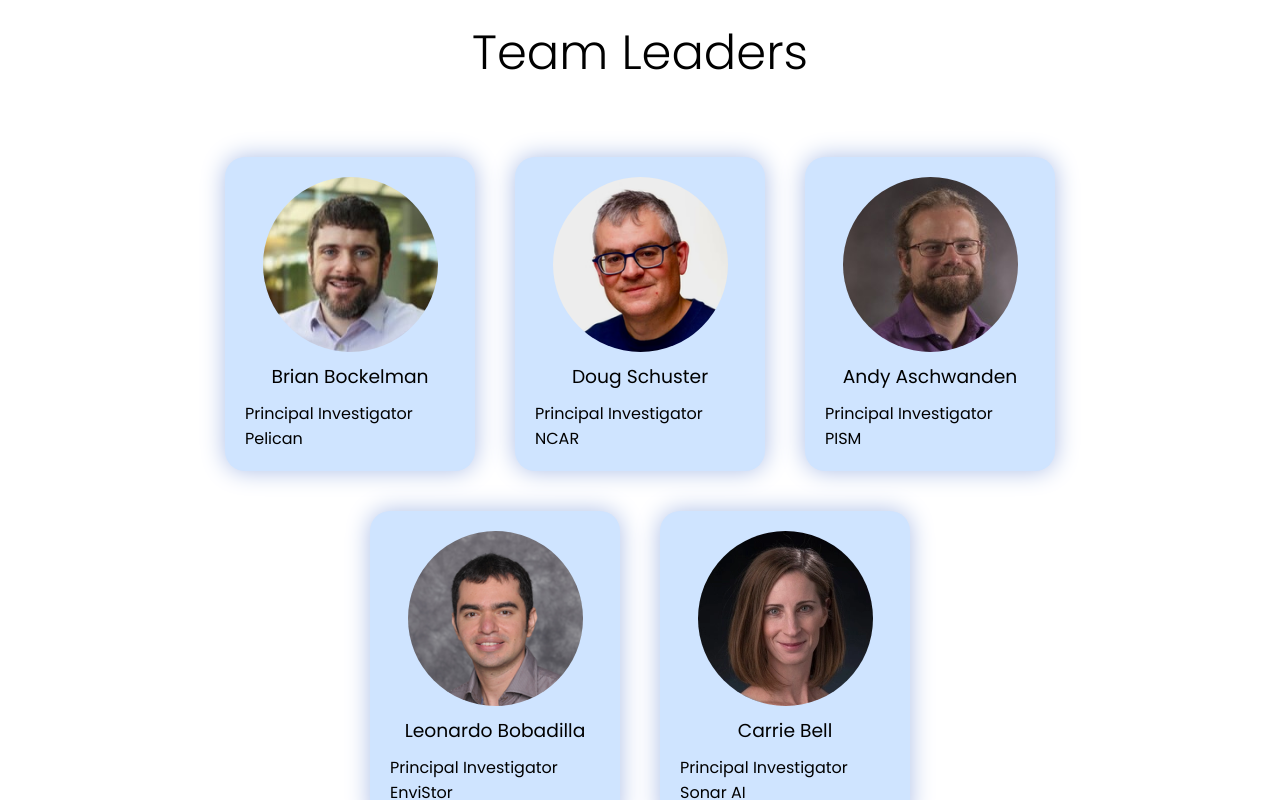
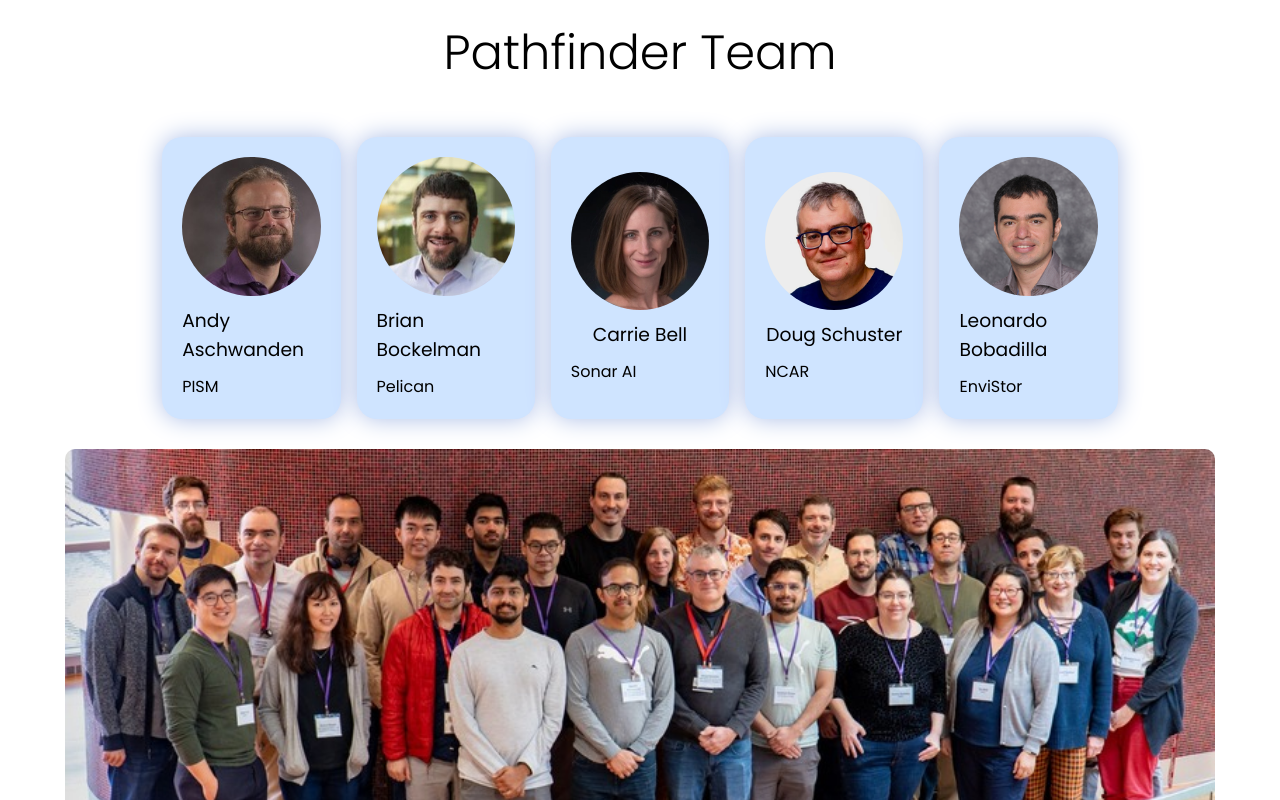
Before and after one commit to djw8605/pathfinders-website, a Next.js app: page / in a window 1280 px wide. Shown: the part 1700-2500 px from the top of the page. Built offline with nearby package versions, Linux system fonts and the light colour scheme.

Commit message:
Small tweaks

```diff
--- a/src/components/Tagline/Graphic.tsx
+++ b/src/components/Tagline/Graphic.tsx
@@ -15,7 +15,8 @@ const graphicContainer: CSSProperties = {
   justifyContent: "space-between",
   width: "100%",
   height: "100%",
-  opacity: 0.03,
+
+  opacity: ".2"
 };
 
 const leftEndcap: SxProps = {
--- a/src/components/Tagline/index.tsx
+++ b/src/components/Tagline/index.tsx
@@ -1,4 +1,5 @@
-import { Box, SxProps } from "@mui/material";
+import {Box, SxProps} from "@mui/material";
+import {Grid} from "@mui/system";
 import { CSSProperties } from "react";
 import Balancer from "react-wrap-balancer";
 import Graphic from "./Graphic";
@@ -46,13 +47,15 @@ const Tagline = () => {
     <Box sx={taglineContainer}>
       <Graphic />
       <Box sx={text}>
-        <span style={taglineText}>
-          <Balancer>
-            Advancing Earth Science and Innovating Data Access and Sharing
-          </Balancer>
-        </span>
-        <br />
-        <br />
+        <Grid container justifyContent={'center'} pb={1}>
+          <Grid size={{xs: 12, md: 10, lg: 8}}>
+            <span style={taglineText}>
+              <Balancer>
+                Advancing Earth Science and Innovating Data Access and Sharing
+              </Balancer>
+            </span>
+          </Grid>
+        </Grid>
         <Box sx={subtextContainer}>
           <span style={subtext}>
             A collaboration between 5 projects, working to innovate science-led
--- a/src/components/Team/People.tsx
+++ b/src/components/Team/People.tsx
@@ -1,5 +1,6 @@
 import { Box, SxProps } from "@mui/material";
 import PersonCard from "./PersonCard";
+import {Grid} from "@mui/system";
 
 const container: SxProps = {
   display: "flex",
@@ -7,54 +8,61 @@ const container: SxProps = {
   justifyContent: "center",
 };
 
+const pis = [
+  {
+    src: "/images/people/brian_bockelman.jpg",
+    alt: "Headshot of Brian Bockelman",
+    name: "Brian Bockelman",
+    title: "Principal Investigator",
+    project: "Pelican",
+  },
+  {
+    src: "/images/people/doug_schuster.png",
+    alt: "Headshot of Doug Schuster",
+    name: "Doug Schuster",
+    title: "Principal Investigator",
+    project: "NCAR",
+  },
+  {
+    src: "/images/people/andy_aschwanden.jpg",
+    alt: "Headshot of Andy Aschwanden",
+    name: "Andy Aschwanden",
+    title: "Principal Investigator",
+    project: "PISM",
+  },
+  {
+    src: "/images/people/leonardo_bobadilla.png",
+    alt: "Headshot of Leonardo Bobadilla",
+    name: "Leonardo Bobadilla",
+    title: "Principal Investigator",
+    project: "EnviStor",
+  },
+  {
+    src: "/images/people/carrie_bell.png",
+    alt: "Headshot of Carrie Bell",
+    name: "Carrie Bell",
+    title: "Principal Investigator",
+    project: "Sonar AI",
+  },
+];
+
 const People = () => {
   return (
     <Box sx={container}>
-      <PersonCard
-        src="/images/people/brian_bockelman.jpg"
-        alt="Headshot of Brian Bockelman"
-        width={200}
-        height={200}
-        name="Brian Bockelman"
-        title="Principal Investigator"
-        project="Pelican"
-      />
-      <PersonCard
-        src="/images/people/doug_schuster.png"
-        alt="Headshot of Doug Schuster"
-        width={200}
-        height={200}
-        name="Doug Schuster"
-        title="Principal Investigator"
-        project="NCAR"
-      />
-      <PersonCard
-        src="/images/people/andy_aschwanden.jpg"
-        alt="Headshot of Andy Aschwanden"
-        width={200}
-        height={200}
-        name="Andy Aschwanden"
-        title="Principal Investigator"
-        project="PISM"
-      />
-      <PersonCard
-        src="/images/people/leonardo_bobadilla.png"
-        alt="Headshot of Leonardo Bobadilla"
-        width={200}
-        height={200}
-        name="Leonardo Bobadilla"
-        title="Principal Investigator"
-        project="EnviStor"
-      />
-      <PersonCard
-        src="/images/people/carrie_bell.png"
-        alt="Headshot of Carrie Bell"
-        width={200}
-        height={200}
-        name="Carrie Bell"
-        title="Principal Investigator"
-        project="Sonar AI"
-      />
+      <Grid container justifyContent={"center"} spacing={2}>
+        {pis.sort((a, b) => a.name.localeCompare(b.name))
+            .map((pi, i) => (
+          <Grid key={i} size={{xs: 6, sm: 4, md: 2, lg: 2}} sx={{display: "flex"}}>
+            <PersonCard
+              src={pi.src}
+              alt={pi.alt}
+              name={pi.name}
+              title={pi.title}
+              project={pi.project}
+            />
+          </Grid>
+        ))}
+      </Grid>
     </Box>
   );
 };
--- a/src/components/Team/PersonCard.tsx
+++ b/src/components/Team/PersonCard.tsx
@@ -5,8 +5,8 @@ import { CSSProperties } from "react";
 const card: SxProps = {
   display: "flex",
   padding: "20px",
-  width: "250px",
-  margin: "20px",
+  width: "100%",
+  flexGrow: 1,
 
   flexDirection: "column",
   alignItems: "center",
@@ -18,10 +18,11 @@ const card: SxProps = {
 };
 
 const headshot: CSSProperties = {
-  width: "175px",
-  height: "175px",
   borderRadius: "50%",
   objectFit: "cover",
+  aspectRatio: "1/1",
+  width: "100%",
+  height: "auto"
 };
 
 const nameStyle: CSSProperties = {
@@ -35,26 +36,26 @@ const textSpacer: SxProps = {
 
 const text: CSSProperties = {
   display: "block",
+  textAlign: "center"
 };
 
 type Props = {
   src: string;
   alt: string;
-  width: number;
-  height: number;
   name: string;
   title: string;
   project: string;
+  width?: number;
+  height?: number;
 };
 
 const PersonCard = ({
   src,
   alt,
-  width,
-  height,
   name,
-  title,
   project,
+  width = 200,
+  height = 200
 }: Props) => {
   return (
     <Box sx={card}>
@@ -67,7 +68,6 @@ const PersonCard = ({
       />
       <h3 style={nameStyle}>{name}</h3>
       <Box sx={textSpacer}>
-        <span style={text}>{title}</span>
         <span style={text}>{project}</span>
       </Box>
     </Box>
--- /dev/null
+++ b/src/components/Team/TeamImage.tsx
@@ -0,0 +1,21 @@
+import Image from "next/image";
+import {CSSProperties} from "react";
+
+const ImageStyle: CSSProperties = {
+	borderRadius: "10px",
+	width: "100%",
+	height: "auto",
+	marginTop: "30px"
+}
+
+const TeamImage = () => {
+	return <Image
+			src={"/images/NDCC_group.jpg"}
+			alt={"NDCC Team Image"}
+			width={819}
+			height={380}
+			style={ImageStyle}
+	/>
+}
+
+export default TeamImage
--- a/src/components/Team/index.tsx
+++ b/src/components/Team/index.tsx
@@ -1,5 +1,6 @@
 import { CSSProperties } from "react";
 import People from "./People";
+import TeamImage from "./TeamImage";
 
 const header: CSSProperties = {
   fontSize: "3rem",
@@ -12,8 +13,9 @@ const Team = () => {
   return (
     <div id="team-leaders">
       <hr />
-      <h2 style={header}>Team Leaders</h2>
+      <h2 style={header}>Pathfinder Team</h2>
       <People />
+      <TeamImage />
     </div>
   );
 };
```
Also changed, not shown: public/lines_end.svg, public/lines_middle.svg.
